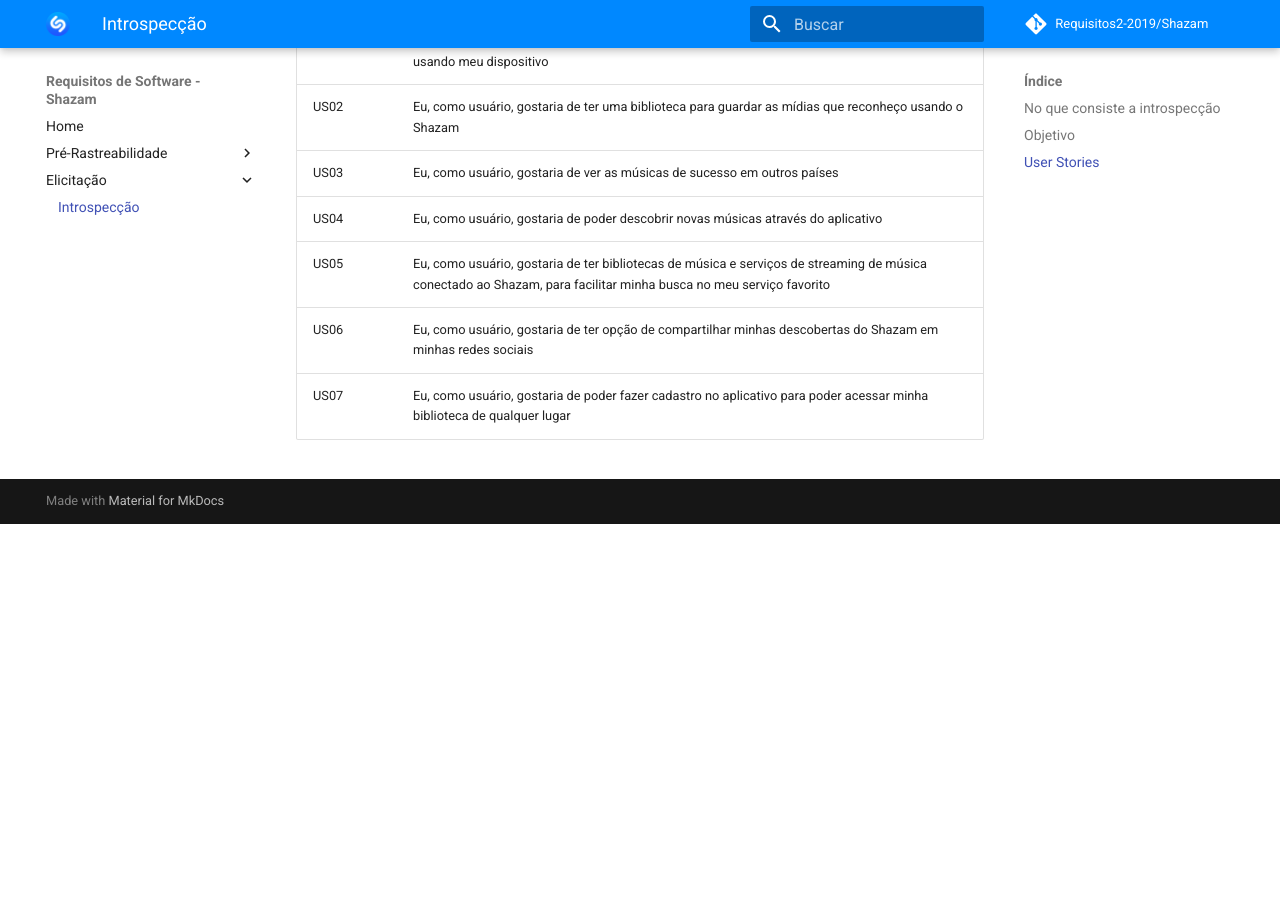
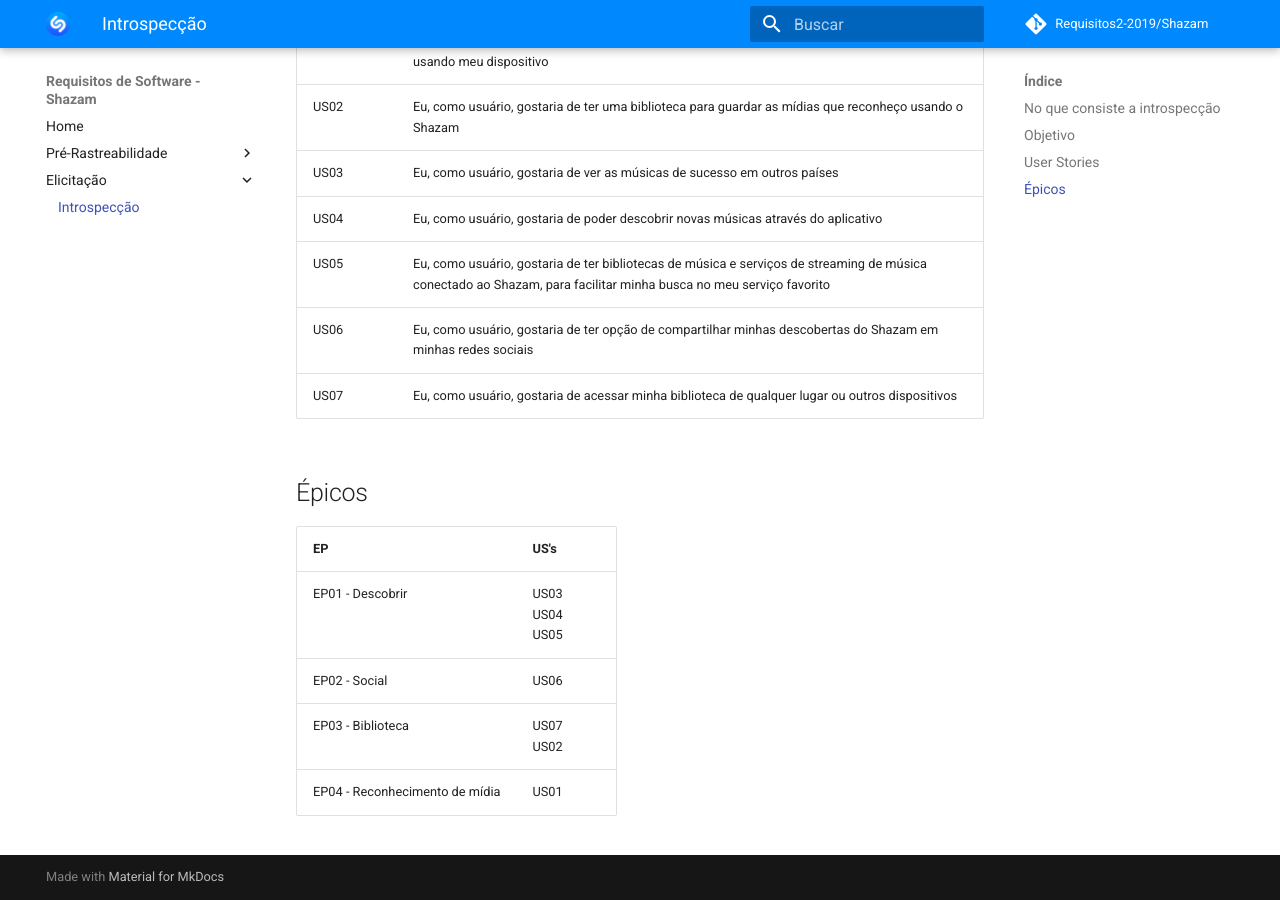
Before and after one commit to Wictorgirardi/2019.2-Shazam, an MkDocs documentation site: the page built from docs/elicitacao/introspeccao.md, in a window 1280 px wide and 900 px high, scrolled down 619 px. Built offline with MkDocs 1.6.1 and Material for MkDocs 9.7.7, drawn with Linux system fonts in a browser that asks for light colours; comment, search, counter and statistics services are not loaded; before the commit the page ends 1143 px from its top, so only the background shows below that.

Commit message:
added epics to instrospection

```diff
--- a/docs/elicitacao/introspeccao.md
+++ b/docs/elicitacao/introspeccao.md
@@ -18,4 +18,13 @@
 | US04 | Eu, como usuário, gostaria de poder descobrir novas músicas através do aplicativo |
 | US05 | Eu, como usuário, gostaria de ter bibliotecas de música e serviços de streaming de música conectado ao Shazam, para facilitar minha busca no meu serviço favorito |
 | US06 | Eu, como usuário, gostaria de ter opção de compartilhar minhas descobertas do Shazam em minhas redes sociais |
-| US07 | Eu, como usuário, gostaria de poder fazer cadastro no aplicativo para poder acessar minha biblioteca de qualquer lugar |
+| US07 | Eu, como usuário, gostaria de acessar minha biblioteca de qualquer lugar ou outros dispositivos |
+
+## Épicos
+
+| EP | US's |
+| -- | --------- |
+| EP01 - Descobrir | US03<br>US04<br>US05 |
+| EP02 - Social | US06 |
+| EP03 - Biblioteca | US07<br>US02 |
+| EP04 - Reconhecimento de mídia | US01 |
```
